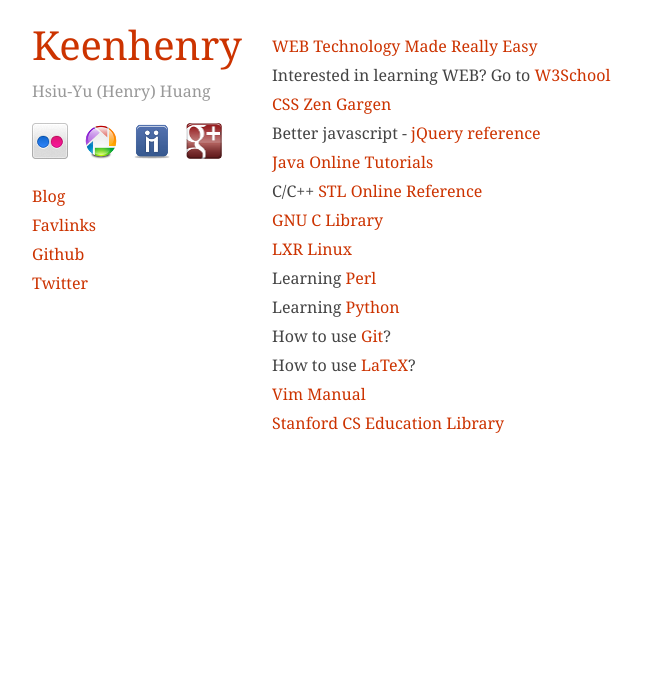
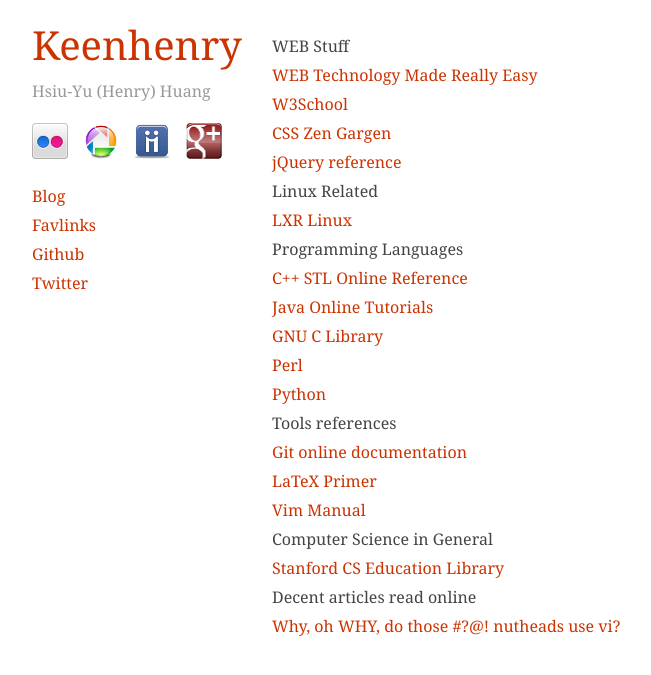
Before and after one commit to keenhenry/keenhenry.github.com, a Jekyll site: the page built from links.html, in a window 1280 px wide. Shown: the top 675 px of the page, without its empty margins (138-789 px from the left). Built offline with Jekyll 4.4.1, drawn with Linux system fonts in a browser that asks for light colours; nearby versions of some CDN libraries.

Commit message:
categorize links on links page

```diff
--- a/links.html
+++ b/links.html
@@ -5,19 +5,26 @@
 
 <div class="twelve columns offset-by-four upper">
     <ul>
+        <li>WEB Stuff</li>
         <li><a href="http://www.jmarshall.com/easy/" target="_blank">WEB Technology Made Really Easy</a></li>
-        <li>Interested in learning WEB? Go to <a href="http://www.w3schools.com/" target="_blank">W3School</a></li>
+        <li><a href="http://www.w3schools.com/" target="_blank">W3School</a></li>
         <li><a href="http://www.csszengarden.com/" target="_blank">CSS Zen Gargen</a></li>
-        <li>Better javascript - <a href="http://docs.jquery.com/Main_Page" target="_blank">jQuery reference</a></li>
+        <li><a href="http://docs.jquery.com/Main_Page" target="_blank">jQuery reference</a></li>
+        <li>Linux Related</li>
+        <li><a href="http://lxr.linux.no/linux" target="_blank">LXR Linux</a></li>
+        <li>Programming Languages</li>
+        <li><a href="http://www.cppreference.com/wiki/start" target="_blank">C++ STL Online Reference</a></li>
         <li><a href="http://java.sun.com/docs/books/tutorial" target="_blank">Java Online Tutorials</a></li>
-        <li>C/C++ <a href="http://www.cppreference.com/wiki/start" target="_blank">STL Online Reference</a></li>
         <li><a href="http://www.gnu.org/software/libc/" target="_blank">GNU C Library</a></li>
-        <li><a href="http://lxr.linux.no/linux" target="_blank">LXR Linux</a></li>
-        <li>Learning <a href="http://perldoc.perl.org/index-language.html" target="_blank">Perl</a></li>
-        <li>Learning <a href="http://docs.python.org/" target="_blank">Python</a></li>
-        <li>How to use <a href="http://git-scm.com/documentation" target="_blank">Git</a>?</li>
-        <li>How to use <a href="http://www.maths.tcd.ie/~dwilkins/LaTeXPrimer/" target="_blank">LaTeX</a>?</li>
+        <li><a href="http://perldoc.perl.org/index-language.html" target="_blank">Perl</a></li>
+        <li><a href="http://docs.python.org/" target="_blank">Python</a></li>
+        <li>Tools references</li>
+        <li><a href="http://git-scm.com/documentation" target="_blank">Git online documentation</a></li>
+        <li><a href="http://www.maths.tcd.ie/~dwilkins/LaTeXPrimer/" target="_blank">LaTeX Primer</a></li>
         <li><a href="http://vimdoc.sourceforge.net/htmldoc/" target="_blank">Vim Manual</a></li>
+        <li>Computer Science in General</li>
         <li><a href="http://cslibrary.stanford.edu" target="_blank">Stanford CS Education Library</a></li>
+        <li>Decent articles read online</li>
+        <li><a href="http://www.viemu.com/a-why-vi-vim.html" target="_blank">Why, oh WHY, do those #?@! nutheads use vi?</a></li>
     </ul>
 </div>
```
